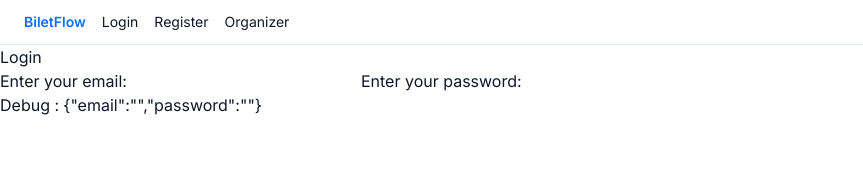
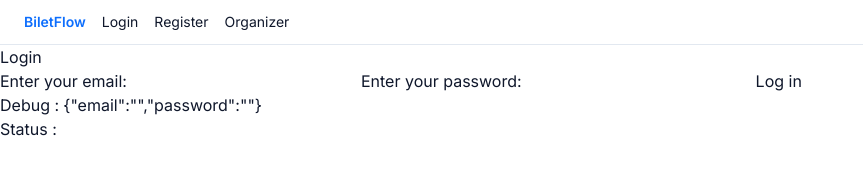
Before and after one commit to diaskarshal/biletflow, a React (Vite) app in the folder web/: page /login in a window 1280 px wide. Shown: the top 191 px of the page, without its empty margins (0-863 px from the left). Built offline with nearby package versions, Linux system fonts and the light colour scheme; no server answers; what openapi-fetch would draw is missing.

Commit message:
add sumbit

```diff
--- a/web/src/components/Form.tsx
+++ b/web/src/components/Form.tsx
@@ -1,4 +1,6 @@
 import { useState } from 'react'
+import { useMutation } from '@tanstack/react-query';
+import { api } from "../api/client";
 
 export function Form() {
     type Creds = {
@@ -8,13 +10,38 @@ export function Form() {
 
     const [creds, setCreds] = useState<Creds>({email: "", password: ""});
 
+    const { mutate, isPending, isError, isSuccess} = useMutation({
+        mutationFn: async (credentials: Creds) => {
+            const { data, error } = await api.POST("/api/v1/auth/login", { body: credentials });
+            if (error) throw error;
+            return data;
+        },
+    });
+
     function handleChange(e:React.ChangeEvent<HTMLInputElement>) {
         const { name, value } = e.target;
         setCreds((prev) => ({...prev, [name]: value}));
     }
 
+    function handleSubmit(e:React.SubmitEvent<HTMLFormElement>) {
+        e.preventDefault()
+        mutate(creds);
+    }
+
+    function handleStatus() {
+        if (isPending) {
+            return "Loading";
+        }
+        else if (isError) {
+            return "Login or password is incorrect";
+        }
+        else if (isSuccess) {
+            return "Logged in";
+        }
+    }
+
     return (
-       <form>
+       <form onSubmit={handleSubmit}>
             <label>
                 Enter your email:
                 <input
@@ -33,7 +60,9 @@ export function Form() {
                     onChange={handleChange}
                 />
             </label>
+            <button type="submit">Log in</button>
             <p>Debug : {JSON.stringify(creds)}</p>
+            <p>Status : {handleStatus()} </p>
        </form>
     );
 }
```
